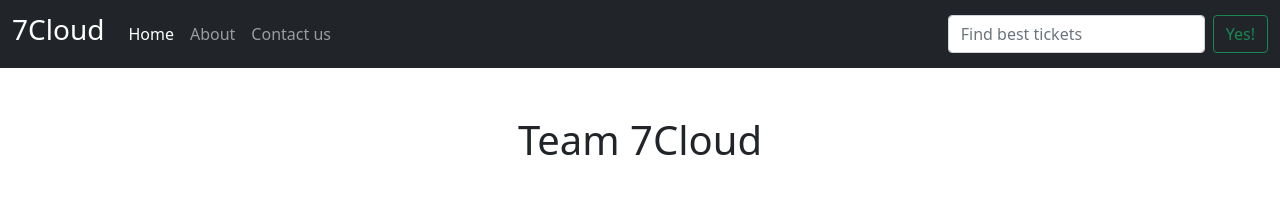
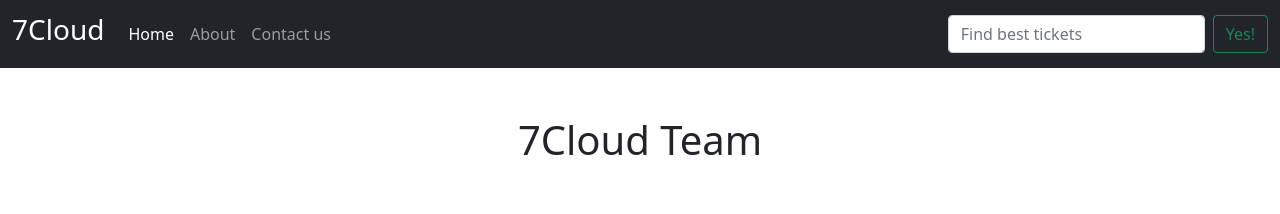
Before and after one commit to KateKatze/14-15.02_Angular, an Angular app: page /about in a window 1280 px wide. Shown: the top 214 px of the page. Built offline with nearby package versions, Linux system fonts and the light colour scheme.

Commit message:
str interpolation made

```diff
--- a/src/app/about-page/about-page.component.html
+++ b/src/app/about-page/about-page.component.html
@@ -1,6 +1,7 @@
 <div class="container mt-5">
     <div class="row justify-content-center text-center mt-4">
-        <h1>Team 7Cloud</h1>
+        <h1>{{ title }}</h1>
+
         <div class="card col-lg-3 mt-5 me-5">
             <img class="card-img-top" src="https://cdn.pixabay.com/photo/2017/11/02/14/26/model-2911329__340.jpg" alt="Card image cap">
             <div class="card-body">
--- a/src/app/about-page/about-page.component.ts
+++ b/src/app/about-page/about-page.component.ts
@@ -7,6 +7,8 @@ import { Component, OnInit } from '@angular/core';
 })
 export class AboutPageComponent implements OnInit {
 
+  title:string = '7Cloud Team'
+
   constructor() { }
 
   ngOnInit(): void {
```
